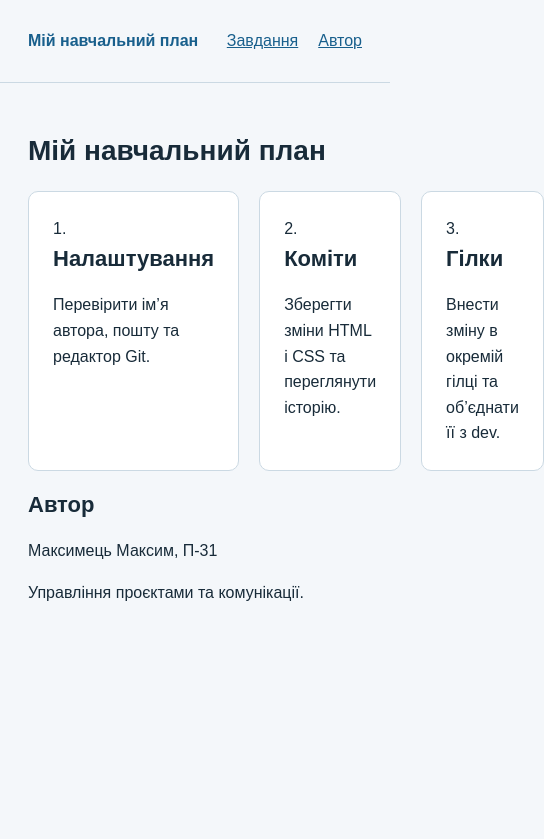
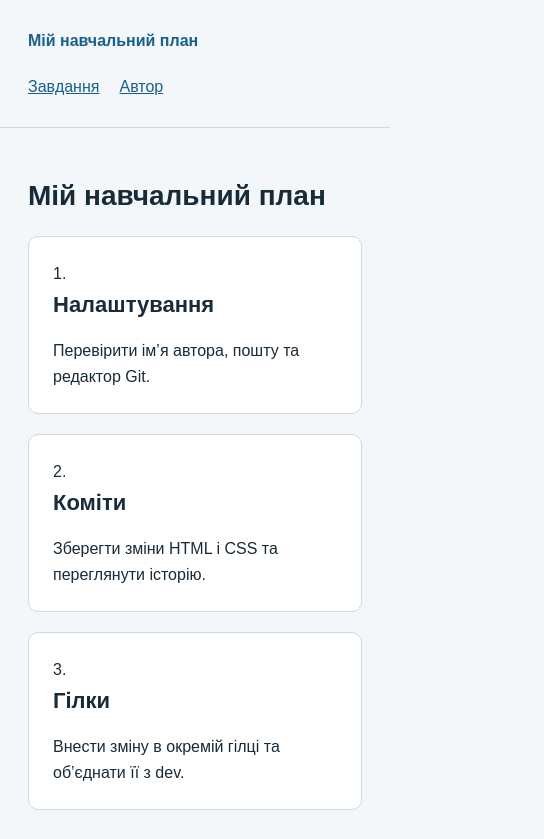
Before and after one commit to maksym-maksymets/myproject, a plain HTML site: page index.html in a window 390 px wide. Shown: the top 839 px of the page, 544 px wide, since content can reach past the window. Drawn offline with Linux system fonts and the light colour scheme.

Commit message:
Add author styling and mobile layout

```diff
--- a/css/main.css
+++ b/css/main.css
@@ -13,3 +13,9 @@ h2 { margin: 0 0 8px; font-size: 22px; }
 .tasks { display: grid; grid-template-columns: repeat(3, 1fr); gap: 20px; padding: 0; list-style-position: inside; }
 .tasks li { padding: 24px; background: white; border: 1px solid #cbd9e3; border-radius: 10px; }
 .tasks p { margin-bottom: 0; }
+/* Відомості про автора та розміщення на вузьких екранах. */
+.author { margin-top: 32px; padding: 24px; background: #e5eff6; border-radius: 10px; }
+@media (max-width: 650px) {
+  .header { align-items: flex-start; flex-direction: column; }
+  .tasks { grid-template-columns: 1fr; }
+}
```
